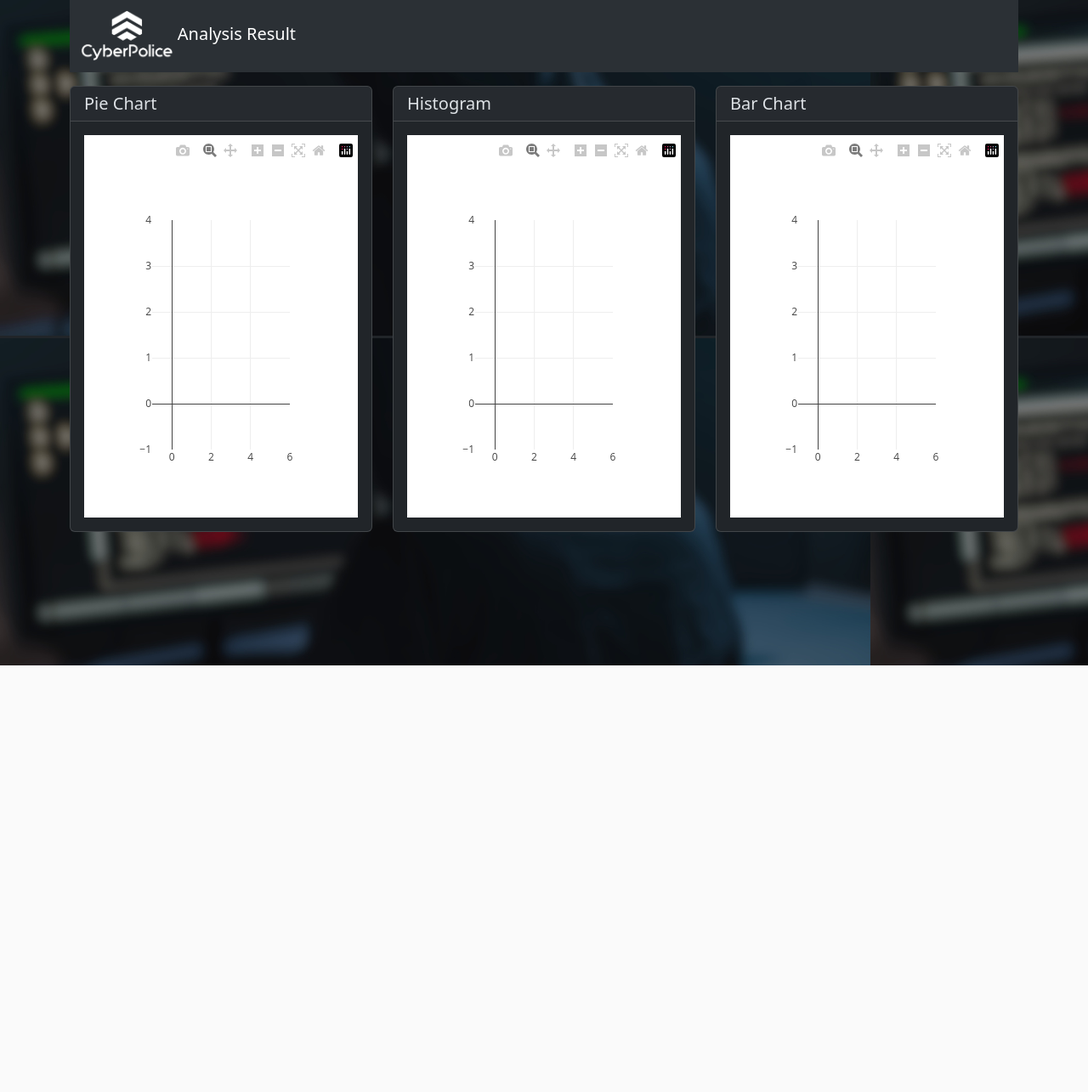
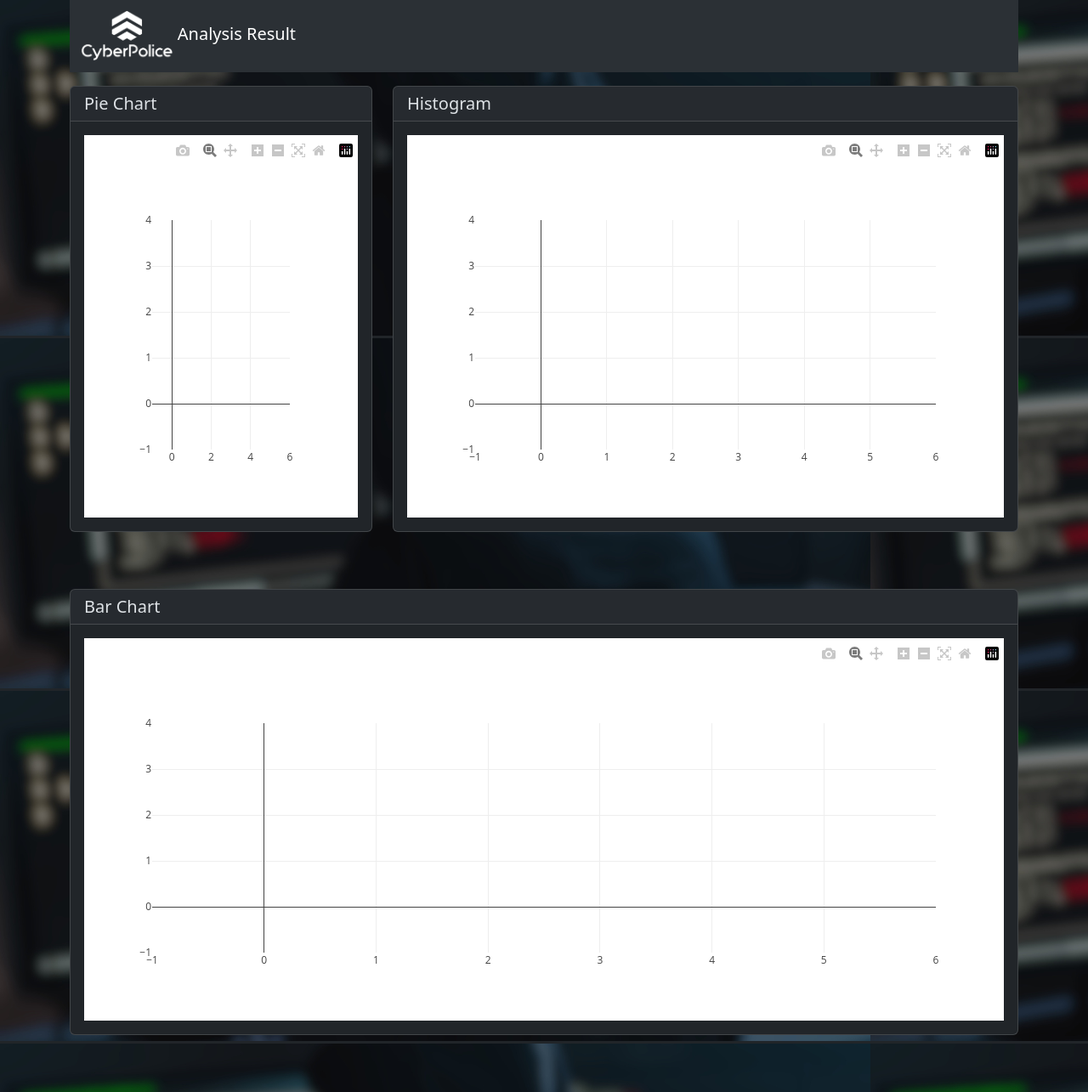
Before and after one commit to lifeatedelab/tsdn-cyberpolice, a FastAPI app: template templates/dashboard.html in a window 1280 px wide. Shown: the part 17-1302 px from the top of the page at 85% size. Before the commit the page ends 800 px from the top, so only its background shows below. Run offline with FastAPI, Linux system fonts and the light colour scheme; the template is opened without the code that fills it: most values are stand-ins (such as "Sample title", 1, 10 or a date in 2020); parts of the project's set-up code (start-up, migrations or seed data) failed here and were passed over; some libraries are stand-ins or nearby versions.

Commit message:
finally working grids

```diff
--- a/app/main.py
+++ b/app/main.py
@@ -31,6 +31,7 @@ templates = Jinja2Templates(directory="templates")
 # Load the XGBoost model
 xgb = joblib.load("bin/xgboost_model.joblib")
 
+
 # Function to get DataFrame from pcap file
 def get_df_from_pcap(file: UploadFile = File(...)):
     try:
@@ -43,22 +44,25 @@ def get_df_from_pcap(file: UploadFile = File(...)):
         return df
 
     except Exception as e:
-        raise HTTPException(status_code=500, detail=f"Error during conversion: {str(e)}")
+        raise HTTPException(
+            status_code=500, detail=f"Error during conversion: {str(e)}"
+        )
+
 
 # Function to analyze pcap and make predictions
 def analyze_df(df: pd.DataFrame):
     # df = get_df_from_pcap(file)
 
     features = [
-        'bidirectional_first_seen_ms',
-        'bidirectional_last_seen_ms',
-        'dst2src_cwr_packets',
-        'dst2src_ece_packets',
-        'dst2src_urg_packets',
-        'dst2src_ack_packets',
-        'dst2src_psh_packets',
-        'dst2src_rst_packets',
-        'dst2src_fin_packets',
+        "bidirectional_first_seen_ms",
+        "bidirectional_last_seen_ms",
+        "dst2src_cwr_packets",
+        "dst2src_ece_packets",
+        "dst2src_urg_packets",
+        "dst2src_ack_packets",
+        "dst2src_psh_packets",
+        "dst2src_rst_packets",
+        "dst2src_fin_packets",
     ]
 
     X_test = df[features]
@@ -66,17 +70,27 @@ def analyze_df(df: pd.DataFrame):
 
     return {"predictions": predictions.tolist()}
 
+
 def get_class_pie(predictions):
     count_class0 = predictions.count(0)
     count_class1 = predictions.count(1)
 
-    labels = ['Class 0', 'Class 1']
+    labels = ["Benign", "Malicious"]
     values = [count_class0, count_class1]
 
-    fig = px.pie(names=labels, values=values, hole=0.3, title='Class Distribution Pie Chart', template="plotly_dark")
+    fig = px.pie(
+        names=labels,
+        values=values,
+        hole=0.3,
+        title=f"There are {count_class1} Malicious Traffics",
+        template="plotly_dark",
+    )
+    fig.update_yaxes(automargin=False)
+
     graphJSON = json.dumps(fig, cls=plotly.utils.PlotlyJSONEncoder)
 
     return graphJSON
+
 
 def get_bfs_histogram(df):
     # df = px.data.tips()
@@ -86,9 +100,12 @@ def get_bfs_histogram(df):
 
     return graphJSON
 
+
 def get_application_bar(df):
     # df = px.data.tips()
-    fig = px.histogram(df, y="application_name", template="plotly_dark").update_yaxes(categoryorder='total ascending')
+    fig = px.histogram(df, y="application_name", template="plotly_dark").update_yaxes(
+        categoryorder="total ascending"
+    )
     # print(df["dst2src_fin_packets"].unique())
     graphJSON = json.dumps(fig, cls=plotly.utils.PlotlyJSONEncoder)
 
@@ -98,23 +115,28 @@ def get_application_bar(df):
 # Route for testing if the app is running
 @app.get("/")
 def index(request: Request):
-    return templates.TemplateResponse("index.html", {"request" : request})
+    return templates.TemplateResponse("index.html", {"request": request})
+
 
 # Route to analyze pcap and make predictions
 @app.post("/analyze")
 async def analyze_endpoint(request: Request, file: UploadFile = File(...)):
     df = get_df_from_pcap(file=file)
-    results = analyze_df(df)['predictions'] #a binary array
+    results = analyze_df(df)["predictions"]  # a binary array
     pie_chart = get_class_pie(results)
     bfs_histogram = get_bfs_histogram(df=df)
     app_bar = get_application_bar(df=df)
 
-    return templates.TemplateResponse("dashboard.html",
-                                      {
-                                          "request" : request,
-                                            "pie_chart": pie_chart,
-                                              "bfs_histogram" : bfs_histogram,
-                                              "app_bar": app_bar})
+    return templates.TemplateResponse(
+        "dashboard.html",
+        {
+            "request": request,
+            "pie_chart": pie_chart,
+            "bfs_histogram": bfs_histogram,
+            "app_bar": app_bar,
+        },
+    )
+
 
 # Run the app using UVicorn
 if __name__ == "__main__":
--- a/templates/dashboard.html
+++ b/templates/dashboard.html
@@ -13,7 +13,11 @@
     />
     <style>
       body {
-        background-image: url("{{ url_for('static', path = 'assets/img/background.png') }}"); /* Replace 'path/to/your/image.jpg' with the actual path to your image file */
+        background-image: url("{{ url_for('static', path = 'assets/img/background.png') }}");
+      }
+
+      .row {
+        height: 80vh;
       }
     </style>
     <!-- Add any additional styles or scripts if needed -->
@@ -27,7 +31,6 @@
             <img
               src="{{ url_for('static', path = 'assets/img/logo_white.png') }}"
               alt="Logo"
-
               height="60"
               class="d-inline-block align-text-center"
             />
@@ -35,8 +38,8 @@
           </a>
         </div>
       </nav>
-      <div class="row">
-        <div class="col-md-4">
+      <div class="row gy-5">
+        <div class="col-sm-4">
           <div class="card">
             <h5 class="card-header">Pie Chart</h5>
             <div class="card-body">
@@ -45,7 +48,7 @@
           </div>
         </div>
 
-        <div class="col-md-4">
+        <div class="col-sm-8">
           <div class="card">
             <h5 class="card-header">Histogram</h5>
             <div class="card-body">
@@ -53,8 +56,10 @@
             </div>
           </div>
         </div>
+      </div>
 
-        <div class="col-md-4">
+      <div class="row gy-5">
+        <div class="col-sm-12">
           <div class="card">
             <h5 class="card-header">Bar Chart</h5>
             <div class="card-body">
@@ -78,19 +83,20 @@
 
         var d3 = Plotly.d3;
         var WIDTH_IN_PERCENT_OF_PARENT = 100,
-          HEIGHT_IN_PERCENT_OF_PARENT = 90;
+          HEIGHT_IN_PERCENT_OF_PARENT = 100;
 
         var gd3 = d3.selectAll(".responsive-plot")
-          .style({
-            width: WIDTH_IN_PERCENT_OF_PARENT + '%',
-            'margin-left': (100 - WIDTH_IN_PERCENT_OF_PARENT) / 2 + '%',
-            height: HEIGHT_IN_PERCENT_OF_PARENT + 'vh',
-            'margin-top': (100 - HEIGHT_IN_PERCENT_OF_PARENT) / 2 + 'vh'
-          });
+        .style({
+          width: 'fit-content',
+          'margin-left': (100 - WIDTH_IN_PERCENT_OF_PARENT) / 2 + '%',
+
+          height: 'fit-content',
+          'margin-top': '0vh'
+        });
 
         var nodes_to_resize = gd3[0];
         window.onresize = function() {
-          for (var i = 0; i < nodes_to_resize.length; i++) {
+          for (var i = 0; nodes_to_resize && i < nodes_to_resize.length; i++) {
             Plotly.Plots.resize(nodes_to_resize[i]);
           }
         };
```
